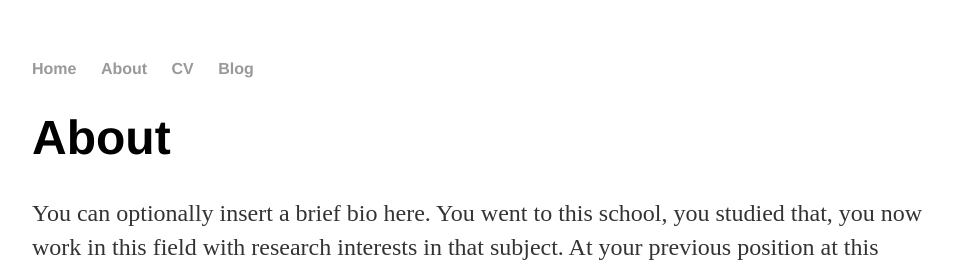
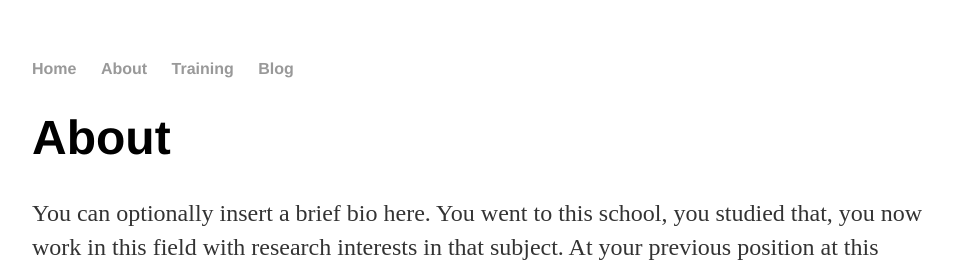
Before and after one commit to paw3ll/paw3ll.github.io, a Jekyll site: the page built from about/index.html, in a window 1280 px wide. Shown: the top 262 px of the page, without its empty margins (160-1119 px from the left). Built offline with Jekyll 4.4.1, drawn with Linux system fonts in a browser that asks for light colours.

Commit message:
Update default.html

```diff
--- a/_layouts/default.html
+++ b/_layouts/default.html
@@ -13,7 +13,7 @@
 <ul>
 <li><a href="/">Home</a></li>
 <li><a href="/about">About</a></li>
-<li><a href="/training">CV</a></li>
+<li><a href="/training">Training</a></li>
 <li><a href="/blog">Blog</a></li>
 </ul>
     </nav>
```
